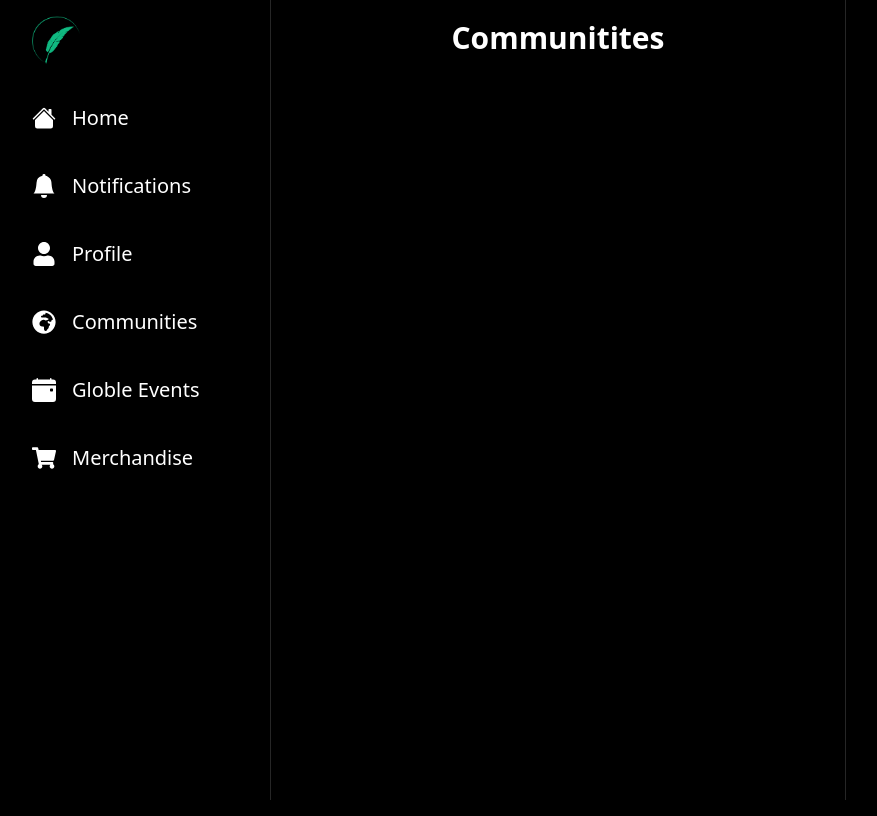
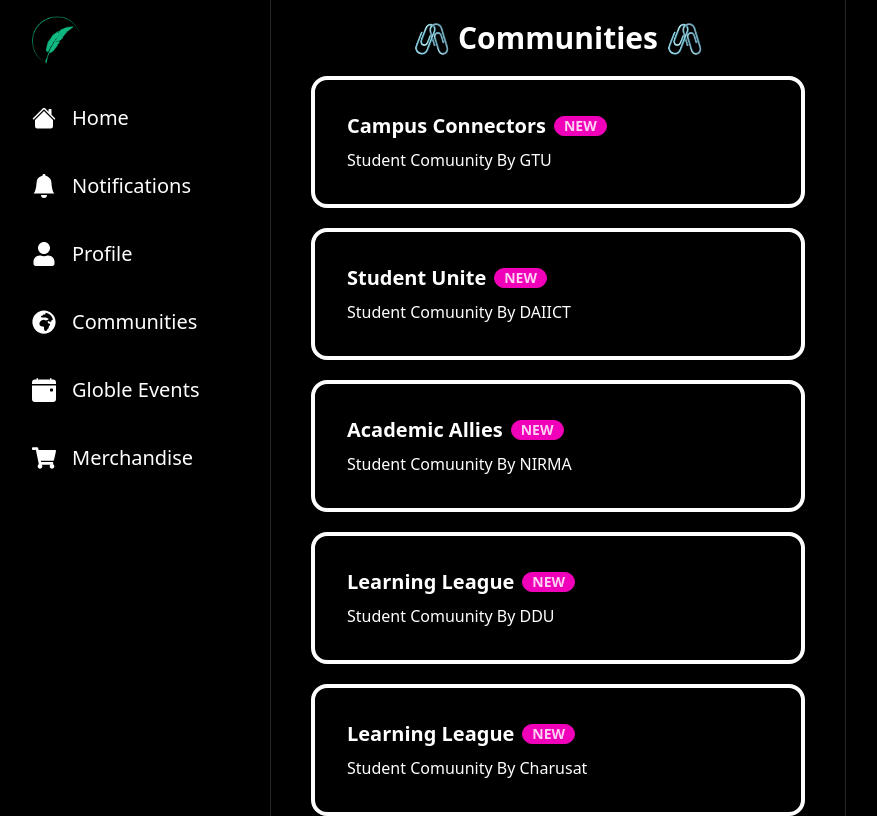
Before and after one commit to divyadave18/better, a Next.js app: page /communities in a window 1280 px wide. Shown: the whole page, without its empty margins (82-959 px from the left). Built offline with nearby package versions, Linux system fonts and the light colour scheme; no server answers; the database is empty.

Commit message:
made ui changes

```diff
--- a/components/layout/Sidebar.tsx
+++ b/components/layout/Sidebar.tsx
@@ -3,7 +3,6 @@
 import { BsHouseFill, BsBellFill,BsFillCalendarEventFill } from 'react-icons/bs';
 import { FaUser,FaShoppingCart,FaGlobeAfrica } from 'react-icons/fa';
 import useCurrentUser from '@/hooks/useCurrentUser';
-
 import SidebarItem from './SidebarItem';
 import SidebarLogo from './SidebarLogo';
 
--- a/pages/communities.tsx
+++ b/pages/communities.tsx
@@ -1,13 +1,64 @@
 import React from 'react'
-
-
 export default function events() {
     return (
-        <div className=' flex flex-col items-center mt-5 '>
-            <h1 className='text-white text-center text-3xl mb-5 font-bold'>Communitites</h1>
-            <div className='gap-5 flex flex-col place-content-center'>
-
-
+        <div className='align-center justify-center mt-5 '>
+            <h1 className='text-white text-center text-3xl mb-5 font-bold'>🖇️ Communities 🖇️</h1>
+            <div className='gap-5 flex flex-col px-10'>
+                <a href='https://www.gtu.ac.in' target="_blank">
+                    <div className="card m-w-24 bg-black text-white shadow-xl border-4 border-white">
+                        <div className="card-body">
+                            <h2 className="card-title ">
+                            Campus Connectors
+                                <div className="badge badge-secondary">NEW</div>
+                            </h2>
+                            <p>Student Comuunity By GTU</p>
+                        </div>
+                    </div>
+                </a>
+                <a href='https://www.daiict.ac.in' target="_blank">
+                    <div className="card m-w-24 bg-black text-white shadow-xl border-4 border-white">
+                        <div className="card-body">
+                            <h2 className="card-title ">
+                            Student Unite
+                                <div className="badge badge-secondary">NEW</div>
+                            </h2>
+                            <p>Student Comuunity By DAIICT</p>
+                        </div>
+                    </div>
+                </a>
+                <a href='https://nirmauni.ac.in' target="_blank">
+                    <div className="card m-w-24 bg-black text-white shadow-xl border-4 border-white">
+                        <div className="card-body">
+                            <h2 className="card-title ">
+                            Academic Allies
+                                <div className="badge badge-secondary">NEW</div>
+                            </h2>
+                            <p>Student Comuunity By NIRMA</p>
+                        </div>
+                    </div>
+                </a>
+                <a href='https://www.ddu.ac.in' target="_blank">
+                    <div className="card m-w-24 bg-black text-white shadow-xl border-4 border-white">
+                        <div className="card-body">
+                            <h2 className="card-title ">
+                            Learning League
+                                <div className="badge badge-secondary">NEW</div>
+                            </h2>
+                            <p>Student Comuunity By DDU</p>
+                        </div>
+                    </div>
+                </a>
+                  <a href='https://www.charusat.ac.in' target="_blank">
+                    <div className="card m-w-24 bg-black text-white shadow-xl border-4 border-white">
+                        <div className="card-body">
+                            <h2 className="card-title ">
+                            Learning League
+                                <div className="badge badge-secondary">NEW</div>
+                            </h2>
+                            <p>Student Comuunity By Charusat</p>
+                        </div>
+                    </div>
+                </a>
             </div>
         </div>
     )
--- a/pages/merch.tsx
+++ b/pages/merch.tsx
@@ -1,7 +1,4 @@
 import React from 'react'
-
-
-
 export default function events() {
     return (
         <div className=' flex flex-col items-center mt-5 '>
```
